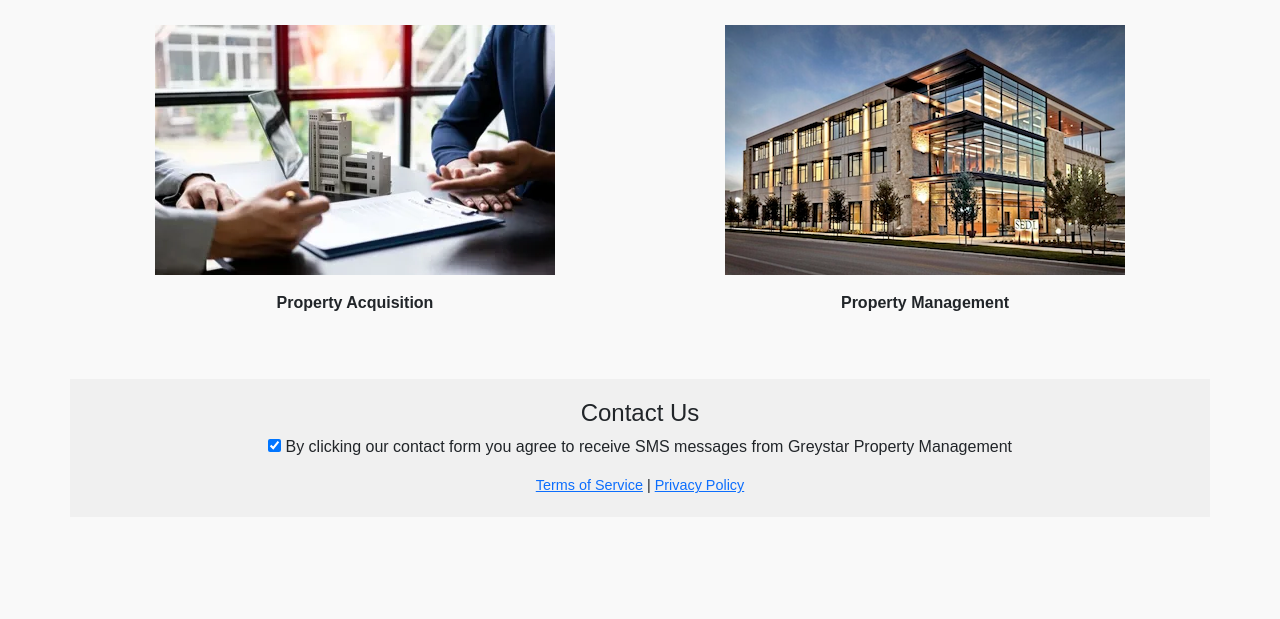
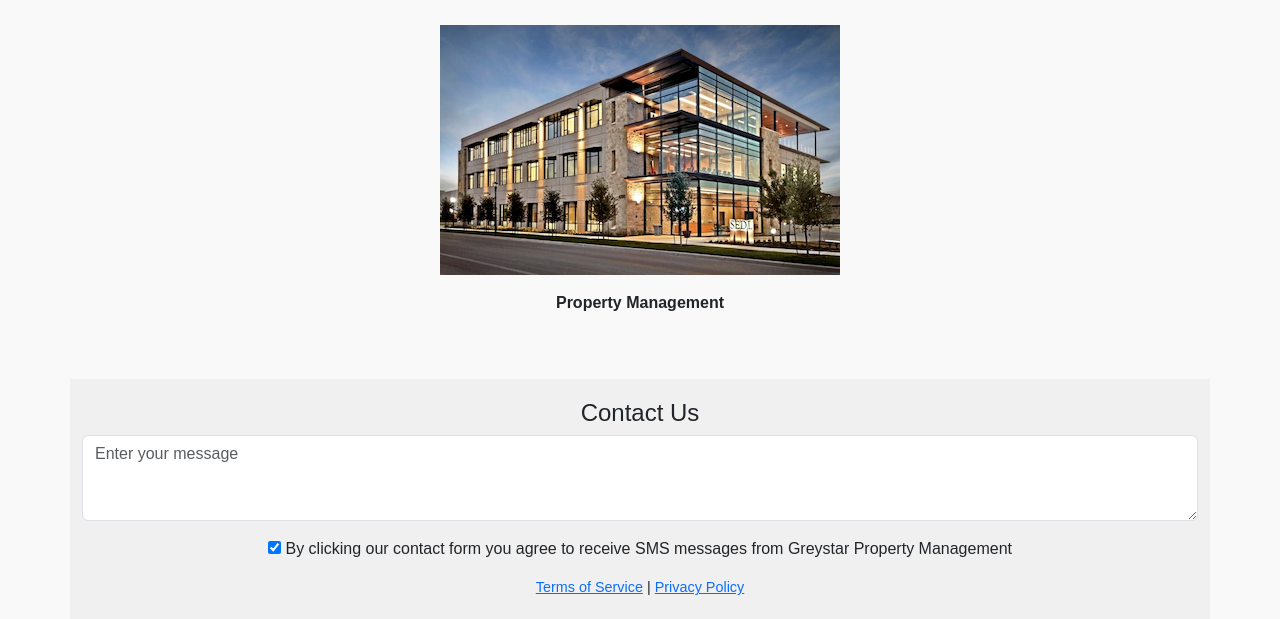
Before and after one commit to ynick7722/pm_landing_page, a plain HTML site: page index.html in a window 1280 px wide. Shown: the part 365-984 px from the top of the page. Before the commit the page ends 882 px from the top, so only its background shows below. Drawn offline with nearby package versions, Linux system fonts and the light colour scheme.

Commit message:
add text area, remove acquisitions

```diff
--- a/index.html
+++ b/index.html
@@ -54,11 +54,7 @@
       </div>
     </div>
     <div class="row text-center">
-      <div class="col-md-6">
-        <img src="property_acquisition.webp" alt="Property Acquisition" class="img-fluid">
-        <p class="specialize-title mt-3">Property Acquisition</p>
-      </div>
-      <div class="col-md-6">
+      <div class="col-md-12">
         <img src="property_management.png" alt="Property Management" class="img-fluid">
         <p class="specialize-title mt-3">Property Management</p>
       </div>
@@ -68,6 +64,7 @@
     <div class="row contact-us mt-5">
       <div class="col-12">
         <h4>Contact Us</h4>
+        <textarea class="form-control mb-3" rows="3" placeholder="Enter your message"></textarea>
         <p><input type="checkbox" checked> By clicking our contact form you agree to receive SMS messages from Greystar Property Management</p>
         <div class="terms">
           <a href="terms.html">Terms of Service</a> | <a href="privacy.html">Privacy Policy</a>
```
